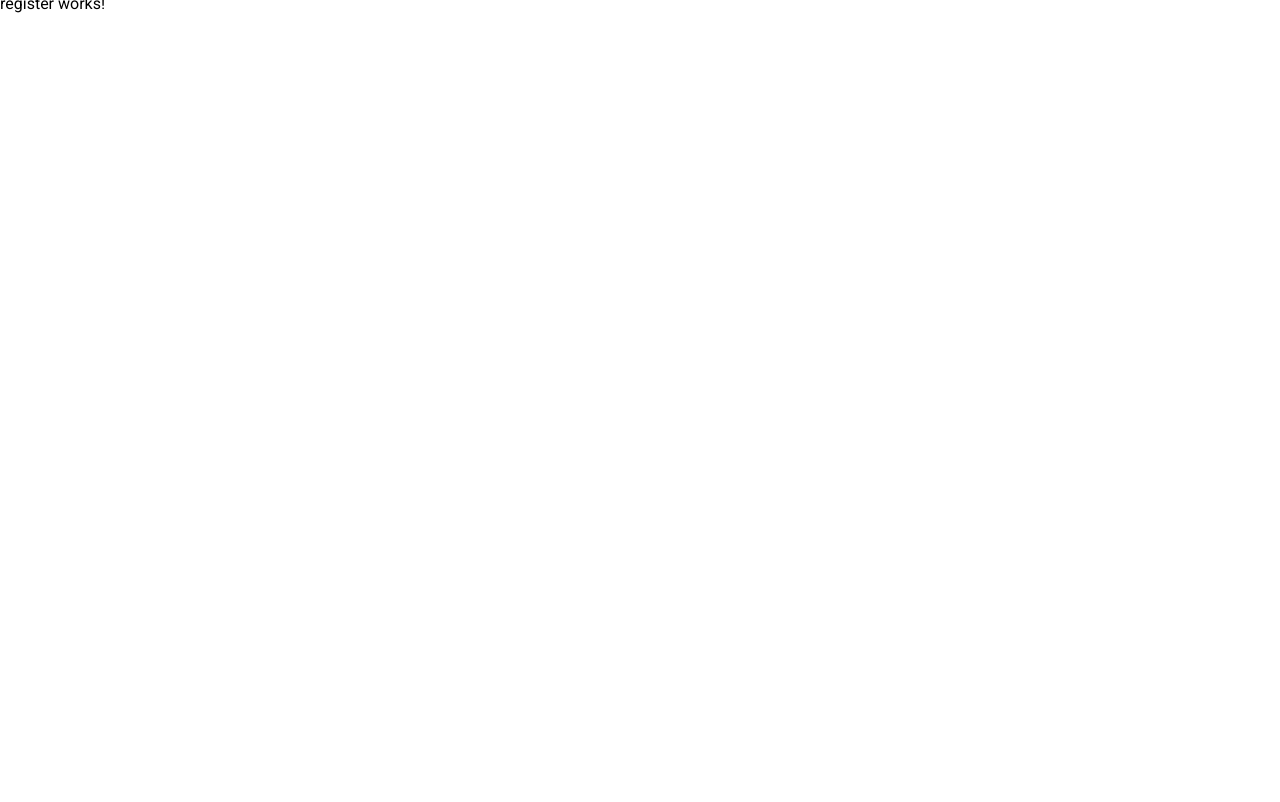
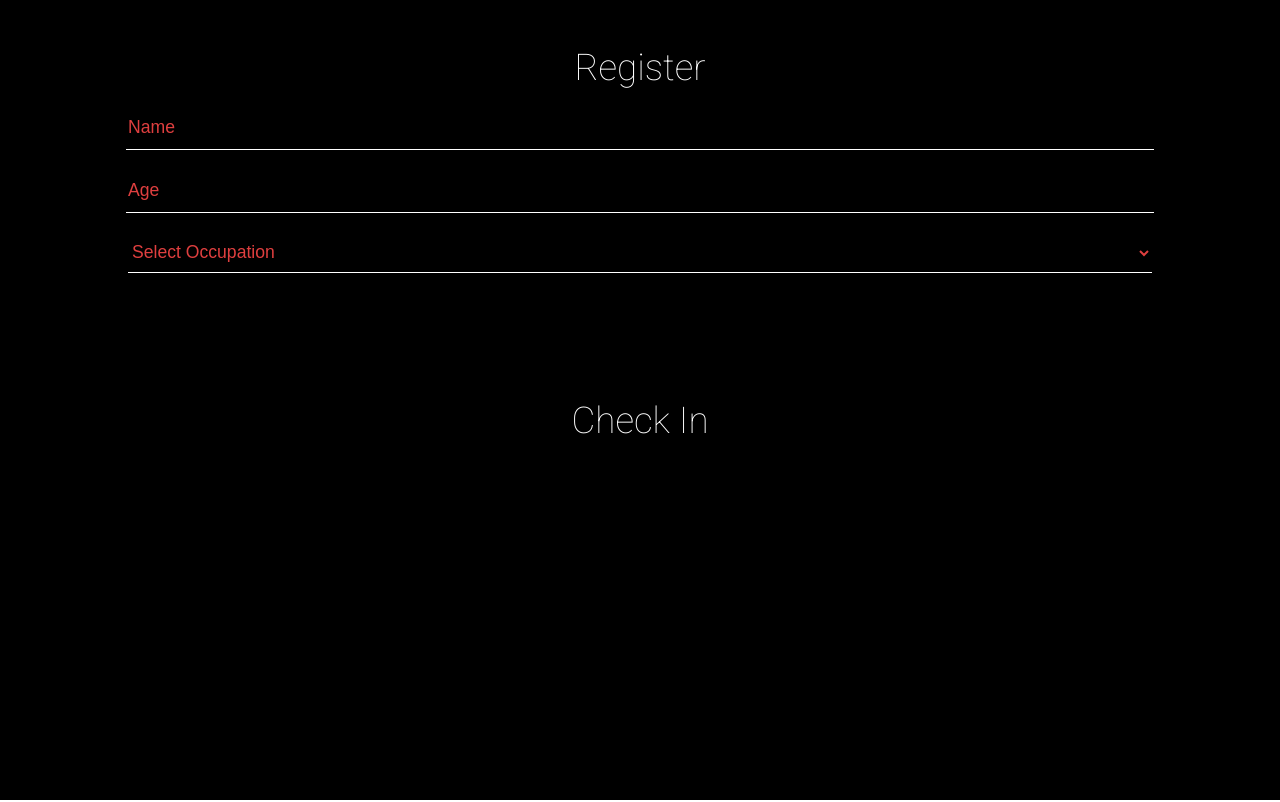
Before and after one commit to MisterPeddler/mars-colony, an Angular app: page /register in a window 1280 px wide. Built offline with nearby package versions, Linux system fonts and the light colour scheme.

Commit message:
styled register page

```diff
--- a/src/app/home/home.component.css
+++ b/src/app/home/home.component.css
@@ -5,9 +5,8 @@
 
     display: flex;
     flex-direction: column;
-    justify-content: space-between;
-    /*align-items: space-between;*/
-    /*position:relative;*/
+    justify-content: space-around;
+    align-items:center;
 }
 
 h1,h2{
--- a/src/app/register/register.component.css
+++ b/src/app/register/register.component.css
@@ -0,0 +1,51 @@
+.register-comp{
+    background:black;
+    height:100%;
+    width:100%;
+
+}
+
+
+.input-container{
+
+display:flex;
+flex-direction: column;
+align-items:center;
+
+}
+
+input, select{
+    background:yellow;
+   margin-top:20px;
+    width:80%;
+    color:rgb(223,63,63);
+    background:none;
+    height:40px;
+    border:none;
+    font-size:1.1rem;
+    border-bottom: 1px solid white;
+    border-radius: 0;
+
+}
+
+ ::placeholder{
+       color:rgb(223,63,63);
+    }
+
+select{
+    margin-bottom: 80px;
+}
+
+h1, a{
+    padding-top: 50px;
+    text-align:center;
+   font-size: 2.3rem;
+   font-weight:100;
+   color:white;
+}
+
+a{
+    display: block;
+    text-decoration: none;
+
+    }
--- a/src/app/register/register.component.html
+++ b/src/app/register/register.component.html
@@ -1,3 +1,17 @@
-<p>
-  register works!
-</p>
+<div class="register-comp">
+
+
+<h1>Register</h1>
+
+<div class="input-container">
+  <input placeholder="Name">
+  <input placeholder="Age">
+  <select>
+    <option value="" disabled selected>Select Occupation</option>
+  </select>
+</div>
+
+
+<a class="check-in-button" routerLink = "">Check In</a>
+
+</div>
--- a/src/styles.css
+++ b/src/styles.css
@@ -1,12 +1,61 @@
 /* You can add global styles to this file, and also import other style files */
 
+/* http://meyerweb.com/eric/tools/css/reset/
+   v2.0 | 20110126
+   License: none (public domain)
+*/
+
+html, body, div, span, applet, object, iframe,
+h1, h2, h3, h4, h5, h6, p, blockquote, pre,
+a, abbr, acronym, address, big, cite, code,
+del, dfn, em, img, ins, kbd, q, s, samp,
+small, strike, strong, sub, sup, tt, var,
+b, u, i, center,
+dl, dt, dd, ol, ul, li,
+fieldset, form, label, legend,
+table, caption, tbody, tfoot, thead, tr, th, td,
+article, aside, canvas, details, embed,
+figure, figcaption, footer, header, hgroup,
+menu, nav, output, ruby, section, summary,
+time, mark, audio, video {
+	margin: 0;
+	padding: 0;
+	border: 0;
+	font-size: 100%;
+	font: inherit;
+	vertical-align: baseline;
+}
+/* HTML5 display-role reset for older browsers */
+article, aside, details, figcaption, figure,
+footer, header, hgroup, menu, nav, section {
+	display: block;
+}
+body {
+	line-height: 1;
+}
+ol, ul {
+	list-style: none;
+}
+blockquote, q {
+	quotes: none;
+}
+blockquote:before, blockquote:after,
+q:before, q:after {
+	content: '';
+	content: none;
+}
+table {
+	border-collapse: collapse;
+	border-spacing: 0;
+}
+
 body{
-    margin:-22px 0 0 0;
-    padding:0;
+    /*margin:-22px 0 0 0;
+    padding:0;*/
 }
 .app-wrap{
     width:100%;
-    height:101vh;
+    height:100vh;
     padding:0;
     margin:0;
     font-family: 'Roboto', sans-serif;
```
